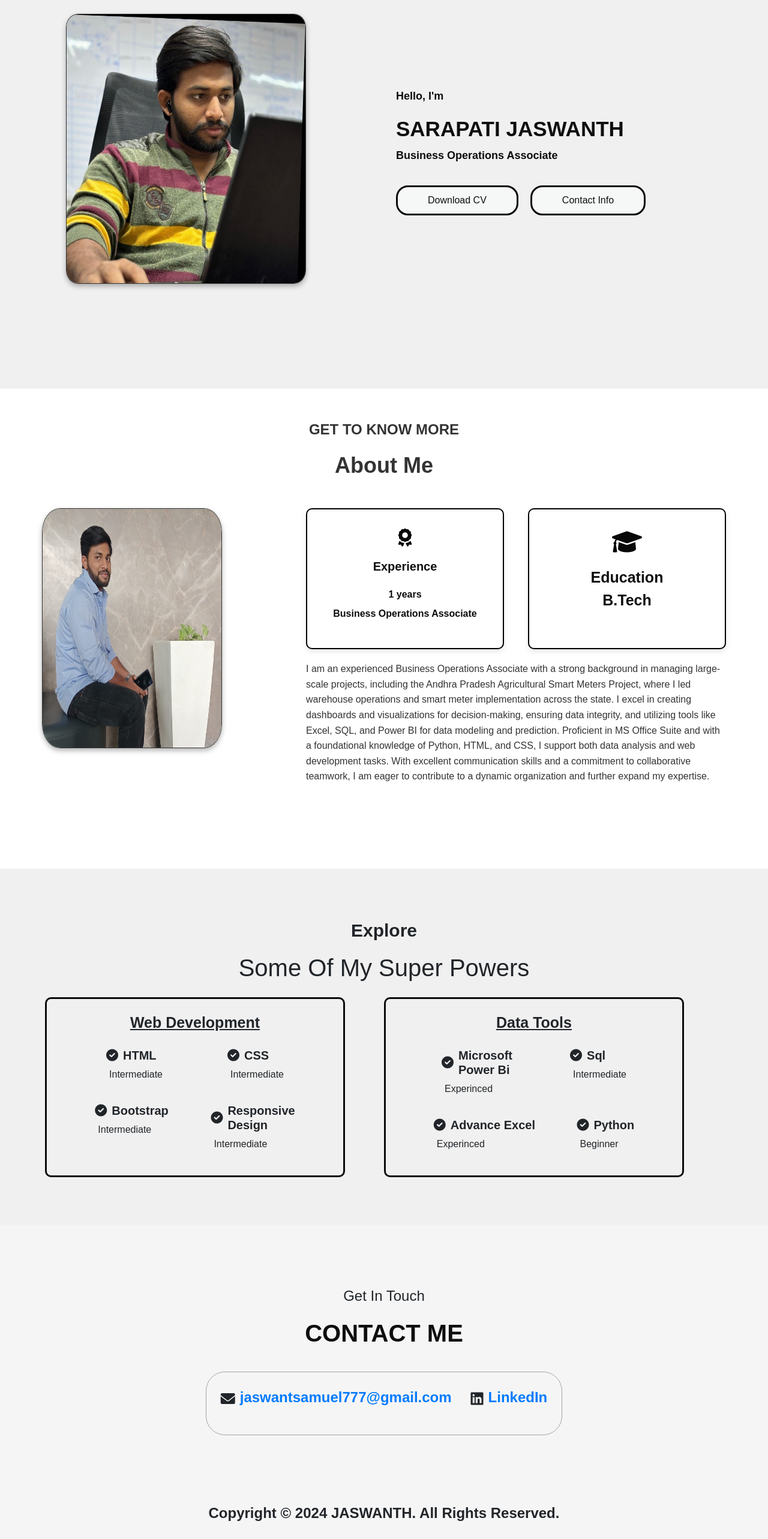
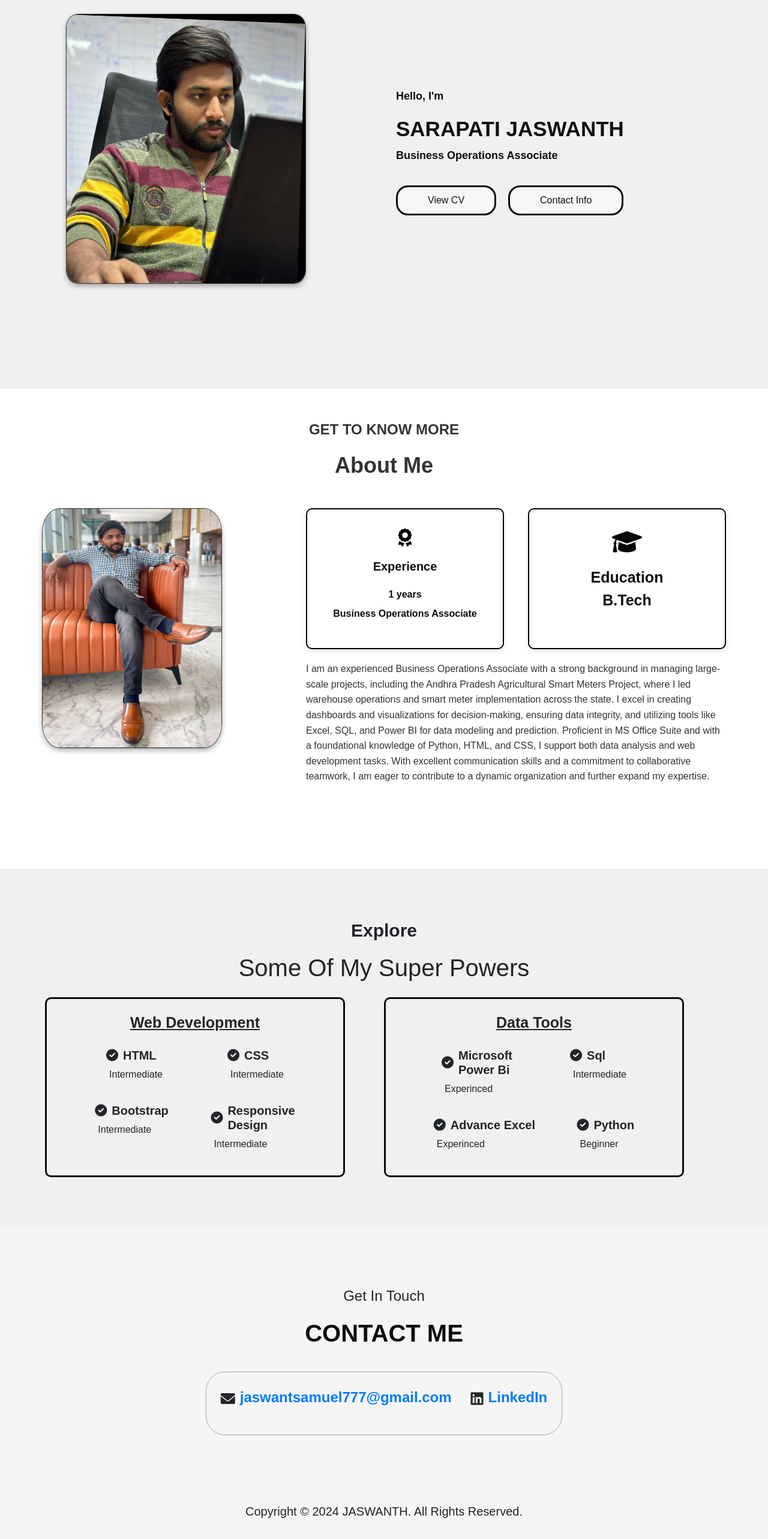
Before and after one commit to jaswanth779/portfolio, a plain HTML site: page index.html in a window 1280 px wide. Shown: the part 232-2797 px from the top of the page at 60% size. Drawn offline with nearby package versions, Linux system fonts and the light colour scheme.

Commit message:
third commit

```diff
--- a/index.html
+++ b/index.html
@@ -33,11 +33,12 @@
       <h1 class="name-heading">SARAPATI JASWANTH</h1>
       <p class="job-paragraph">Business Operations Associate</p>
       <div class="buttons">
-        <!-- Link to download CV (Document) -->
-        <a href="static/cv.docx" download class="button">Download CV</a>
-        <a href="#Contact" class="button">Contact Info</a>
+          <!-- Button to download CV -->
+          <a href="static/cv.pdf" target="_blank" download class="button">View CV</a>
+          <a href="#Contact" class="button">Contact Info</a>
       </div>
     </div>
+
   </section>
 
   <section id="about">
@@ -46,9 +47,8 @@
 
     <div class="about-content-container">
       <!-- Image Container -->
-      <!-- Image Container -->
       <div class="about-image-container">
-        <img src="static/images/photo.jpeg" alt="About Me" class="about-image">
+        <img src="static/images/image v1.jpeg" alt="About Me" class="about-image">
       </div>
 
       <div class="main">
@@ -172,11 +172,13 @@
     <div class="contact-info-upper-container">
       <div class="contact-info-container">
         <i class="fas fa-envelope contact-icon"></i>
-        <p><a href="mailto:jaswantsamuel777@gmail.com">jaswantsamuel777@gmail.com</a></p>
+        <p>
+          <a href="mailto:jaswantsamuel777@gmail.com" target="_blank">jaswantsamuel777@gmail.com</a>
+        </p>
       </div>
       <div class="contact-info-container">
         <i class="fab fa-linkedin contact-icon"></i>
-        <p><a href="https://www.linkedin.com/in/jaswanth-samuel-867bb0233/">LinkedIn</a></p>
+        <p><a href="https://www.linkedin.com/in/jaswanth-samuel-867bb0233/" target="_blank">LinkedIn</a></p>
       </div>
     </div>
   </section>
@@ -233,6 +235,7 @@
         behavior: 'smooth'
       });
     });
+
   </script>
 
 
--- a/style.css
+++ b/style.css
@@ -129,7 +129,12 @@ header {
   border-radius: 20px;
   cursor: pointer;
   transition: background-color 0.3s;
+  display: flex;
+  align-items: center;
+  gap: 20px;
 }
+
+
 
 .button:hover {
   background-color: #16a085;
@@ -184,7 +189,7 @@ section {
 
 /* Styling for the image itself */
 .about-image {
-  width: 300px;
+  width: 350px;
   height: 400px;
   border-radius: 10%;
   border: 1px solid #333;
@@ -385,6 +390,6 @@ footer {
 
 footer p {
   text-align: center;
-  font-size: 24px;
-  font-weight: bold;
+  font-size: 20px;
+  ;
 }
```
Also changed, not shown: static/images/image v1.jpeg (added), 2 other files.
